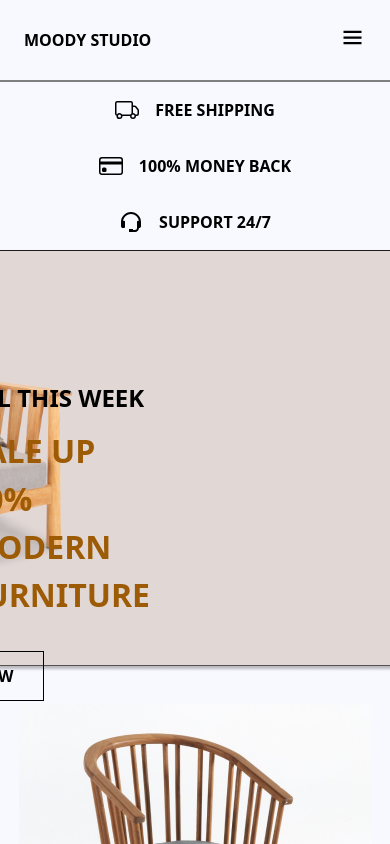
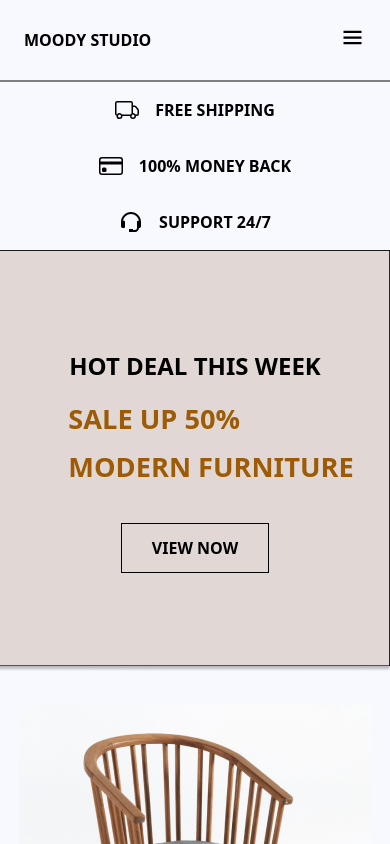
Before and after one commit to domchu/moody-studio-ecommerce, a React (Create React App) app: page / in a window 390 px wide. Shown: the top 844 px of the page. Built offline with nearby package versions, Linux system fonts and the light colour scheme; the HTML template or start-up script is replaced by a standard one.

Commit message:
chore: banner at 480 screen

```diff
--- a/src/index.css
+++ b/src/index.css
@@ -107,7 +107,7 @@ h1 {
   font-size: 1.5rem;
   text-transform: uppercase;
   color: #000;
-  margin-left: 6rem;
+  /* margin-left: 6rem; */
   margin-bottom: 0.8rem;
   font-weight: bold;
 }
@@ -363,6 +363,8 @@ h1 {
   }
   /* the banner section of the project */
   .banner_image {
+    background-position: right;
+    justify-content: center;
     height: 50vh;
     width: 100%;
     margin: auto;
@@ -370,8 +372,7 @@ h1 {
     margin-bottom: 2rem;
   }
   .banner_text {
-    display: grid;
-    place-items: center;
+    margin: auto;
   }
   .banner_text h2 {
     font-size: 1.5rem;
@@ -452,12 +453,12 @@ h1 {
     margin-bottom: 2rem;
     height: 60vh;
   }
-  .banner_text {
+  /* .banner_text {
     display: grid;
     place-items: center;
     padding: 10rem 0 0 6rem;
     margin-left: 15rem;
-  }
+  } */
 }
 
 @media screen and (max-width: 480px) {
@@ -487,6 +488,18 @@ h1 {
     flex-direction: column;
     align-items: center;
     text-align: right;
+  }
+  .banner_text {
+  }
+  .banner_text p {
+    line-height: 3rem;
+    font-size: 1.7rem;
+    font-weight: bold;
+    color: #9d5b05;
+    margin-left: 2rem;
+  }
+  .banner_text h2 {
+    /* margin-bottom: 0.8rem; */
   }
 
   .main_img {
```
